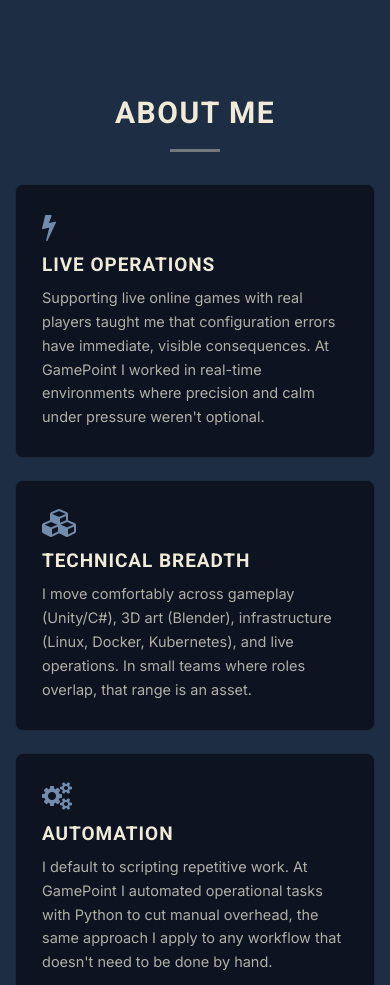
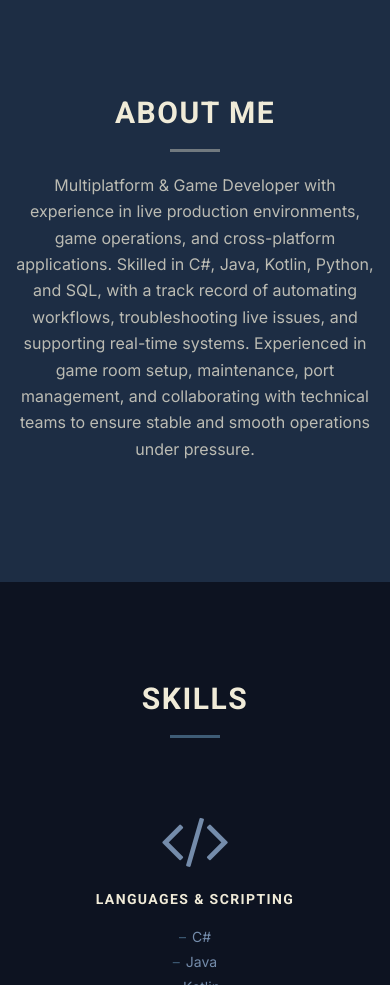
Before and after one commit to MissaelPonce/missaelponce.github.io, a Jekyll site: the page built from index.html, in a window 390 px wide and 1400 px high, cut to the strip 415-1400 px from the top of the window. Built offline with Jekyll 4.4.1, drawn with Linux system fonts in a browser that asks for light colours; some of the changed text lies outside the part shown.

Commit message:
Revert "Add About value-proposition blocks and floating back-to-top button"
This reverts commit 87dadd694784900901a9d6383788e507c8434b39.

```diff
--- a/_includes/about.html
+++ b/_includes/about.html
@@ -4,32 +4,7 @@
             <div class="col-lg-8 col-lg-offset-2 text-center reveal-on-scroll">
                 <h2 class="section-heading">About Me</h2>
                 <hr class="light">
-            </div>
-        </div>
-        <div class="row">
-            <div class="col-lg-10 col-lg-offset-1">
-                <div class="about-values">
-                    <div class="value-block reveal-on-scroll">
-                        <i class="fa fa-bolt value-icon" aria-hidden="true"></i>
-                        <h3 class="value-title">Live Operations</h3>
-                        <p class="value-body">Supporting live online games with real players taught me that configuration errors have immediate, visible consequences. At GamePoint I worked in real-time environments where precision and calm under pressure weren't optional.</p>
-                    </div>
-                    <div class="value-block reveal-on-scroll" style="--reveal-delay: 80ms">
-                        <i class="fa fa-cubes value-icon" aria-hidden="true"></i>
-                        <h3 class="value-title">Technical Breadth</h3>
-                        <p class="value-body">I move comfortably across gameplay (Unity/C#), 3D art (Blender), infrastructure (Linux, Docker, Kubernetes), and live operations. In small teams where roles overlap, that range is an asset.</p>
-                    </div>
-                    <div class="value-block reveal-on-scroll" style="--reveal-delay: 160ms">
-                        <i class="fa fa-cogs value-icon" aria-hidden="true"></i>
-                        <h3 class="value-title">Automation</h3>
-                        <p class="value-body">I default to scripting repetitive work. At GamePoint I automated operational tasks with Python to cut manual overhead, the same approach I apply to any workflow that doesn't need to be done by hand.</p>
-                    </div>
-                    <div class="value-block reveal-on-scroll" style="--reveal-delay: 240ms">
-                        <i class="fa fa-mobile value-icon" aria-hidden="true"></i>
-                        <h3 class="value-title">Multiplatform Development</h3>
-                        <p class="value-body">My studies in Multiplatform Application Development gave me a foundation across Android (Java/Kotlin), cross-platform systems, databases, and version control, not just one stack.</p>
-                    </div>
-                </div>
+                <p class="text-faded">Multiplatform &amp; Game Developer with experience in live production environments, game operations, and cross-platform applications. Skilled in C#, Java, Kotlin, Python, and SQL, with a track record of automating workflows, troubleshooting live issues, and supporting real-time systems. Experienced in game room setup, maintenance, port management, and collaborating with technical teams to ensure stable and smooth operations under pressure.</p>
             </div>
         </div>
     </div>
--- a/_includes/footer.html
+++ b/_includes/footer.html
@@ -9,8 +9,3 @@
         <p>&copy; {{ site.time | date: '%Y' }} {{ site.title }}. All rights reserved.</p>
     </div>
 </footer>
-
-<!-- Floating back-to-top button (shown after scrolling past the hero) -->
-<button id="back-to-top" class="back-to-top" type="button" aria-label="Back to top">
-    <i class="fa fa-chevron-up" aria-hidden="true"></i>
-</button>
--- a/_includes/scripts.html
+++ b/_includes/scripts.html
@@ -22,8 +22,5 @@
 <!-- Projects filter bar -->
 <script src="{{ site.baseurl }}/js/project-filters.js"></script>
 
-<!-- Floating back-to-top button -->
-<script src="{{ site.baseurl }}/js/back-to-top.js"></script>
-
 <!-- Site JavaScript -->
 <script src="{{ site.baseurl }}/js/creative.js"></script>
--- a/_sass/_base.scss
+++ b/_sass/_base.scss
@@ -95,56 +95,6 @@ aside {
 
 .text-muted {
     color: $color-muted;
-}
-
-// ─── About: value-proposition blocks ─────────────────────────────────────────
-
-.about-values {
-    display: grid;
-    grid-template-columns: repeat(2, 1fr);
-    gap: 22px;
-    margin-top: 12px;
-    text-align: left;
-
-    @media (max-width: 767px) {
-        grid-template-columns: 1fr;
-    }
-}
-
-.value-block {
-    background: $color-bg;
-    border: 1px solid rgba($color-accent, 0.3);
-    border-radius: 8px;
-    padding: 28px 26px;
-    @include transition-all;
-
-    &:hover {
-        border-color: rgba($color-highlight, 0.6);
-        transform: translateY(-3px);
-    }
-}
-
-.value-icon {
-    display: block;
-    font-size: 28px;
-    color: $color-highlight;
-    margin-bottom: 14px;
-}
-
-.value-title {
-    @include heading-font;
-    font-size: 19px;
-    font-weight: 700;
-    color: $color-text;
-    margin: 0 0 10px;
-}
-
-.value-body {
-    font-family: $font-body;
-    font-size: 14.5px;
-    line-height: 1.65;
-    color: rgba($color-text, 0.72);
-    margin: 0;
 }
 
 // ─── Navigation ──────────────────────────────────────────────────────────────
@@ -1384,63 +1334,6 @@ body.media-modal-open { overflow: hidden; }
     }
 }
 
-// ─── Back-to-top button ──────────────────────────────────────────────────────
-
-.back-to-top {
-    position: fixed;
-    bottom: 24px;
-    right: 24px;
-    z-index: 1040;
-    width: 46px;
-    height: 46px;
-    padding: 0;
-    border: 0;
-    border-radius: 50%;
-    background: $color-accent;
-    color: $color-text;
-    font-size: 18px;
-    line-height: 1;
-    cursor: pointer;
-    display: flex;
-    align-items: center;
-    justify-content: center;
-    box-shadow: 0 4px 14px rgba(0, 0, 0, 0.45);
-
-    // Hidden by default; fades in when .is-visible is added.
-    opacity: 0;
-    visibility: hidden;
-    transform: translateY(10px);
-    transition: opacity 0.25s ease, visibility 0.25s ease,
-                transform 0.25s ease, background-color 0.2s ease;
-
-    &.is-visible {
-        opacity: 1;
-        visibility: visible;
-        transform: translateY(0);
-    }
-
-    &:hover {
-        background: $color-highlight;
-        color: $color-bg;
-    }
-
-    &:focus-visible {
-        outline: 2px solid $color-highlight;
-        outline-offset: 2px;
-    }
-}
-
-// Reduced motion: instant show/hide, no slide/animation.
-@media (prefers-reduced-motion: reduce) {
-    .back-to-top {
-        transition: none;
-        transform: none;
-    }
-    .back-to-top.is-visible {
-        transform: none;
-    }
-}
-
 // ─── Utilities ───────────────────────────────────────────────────────────────
 
 .text-primary {
--- a/js/back-to-top.js
+++ /dev/null
@@ -1,32 +0,0 @@
-/*!
- * Floating back-to-top button. Shows after scrolling past the hero (or one
- * screenful on pages without a hero); smooth-scrolls to top, respecting
- * prefers-reduced-motion. Vanilla JS, no dependencies.
- */
-(function () {
-    'use strict';
-
-    var btn = document.getElementById('back-to-top');
-    if (!btn) return;
-
-    var header = document.querySelector('header');
-    var reduce = window.matchMedia('(prefers-reduced-motion: reduce)');
-
-    function threshold() {
-        // Past the hero on the homepage; ~half a screen elsewhere.
-        return header ? Math.max(header.offsetHeight - 120, 200) : window.innerHeight * 0.6;
-    }
-
-    function onScroll() {
-        var y = window.pageYOffset || document.documentElement.scrollTop;
-        btn.classList.toggle('is-visible', y > threshold());
-    }
-
-    window.addEventListener('scroll', onScroll, { passive: true });
-    window.addEventListener('resize', onScroll, { passive: true });
-    onScroll();
-
-    btn.addEventListener('click', function () {
-        window.scrollTo({ top: 0, behavior: reduce.matches ? 'auto' : 'smooth' });
-    });
-}());
```
Also changed, not shown: tests/btt.mjs (deleted, +0 -13 lines), tests/shot5.mjs (deleted, +0 -10 lines).
